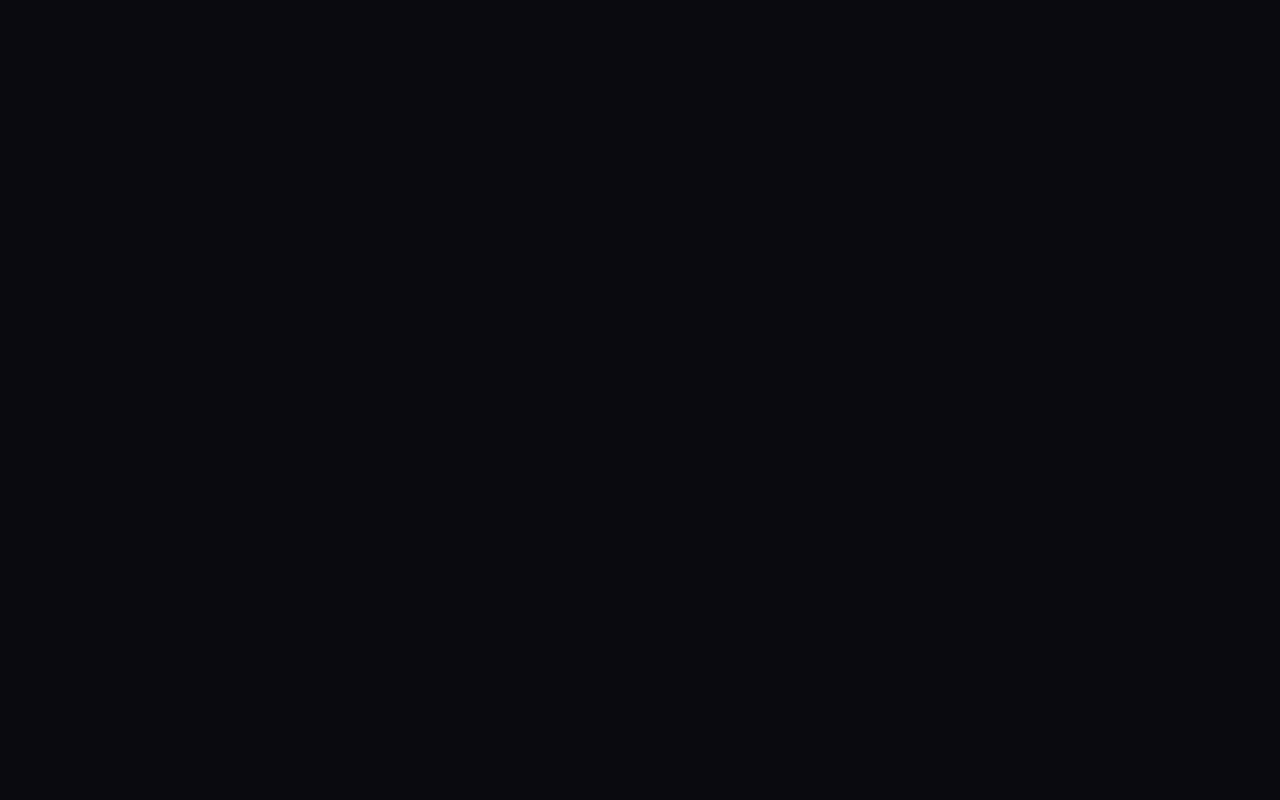
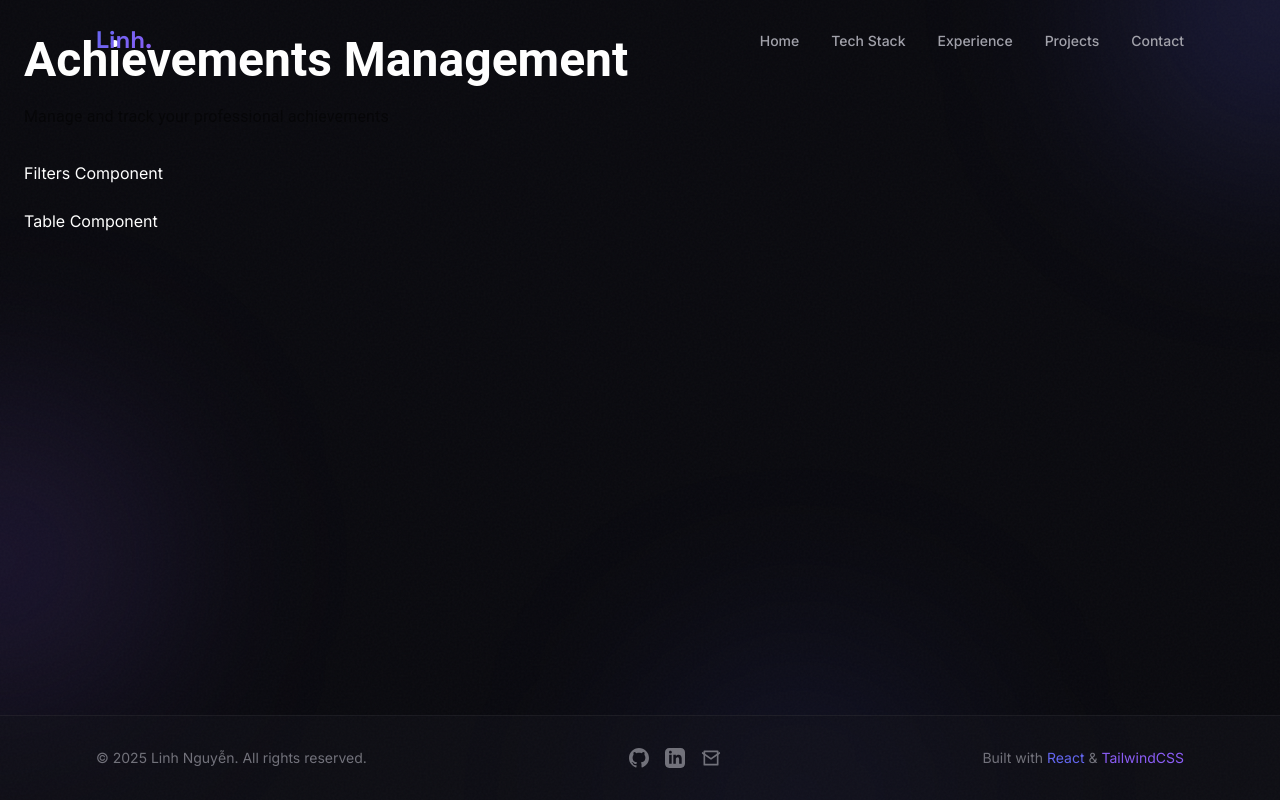
Before and after one commit to muss5tech/Web-assignment, a React (Vite) app: page /achievements in a window 1280 px wide. Before the commit this address had no page. Built offline with nearby package versions, Linux system fonts and the light colour scheme.

Commit message:
feat: add achievements routing page

```diff
--- a/package.json
+++ b/package.json
@@ -11,12 +11,16 @@
     "format": "prettier --write \"src/**/*.{ts,tsx,css}\""
   },
   "dependencies": {
+    "@emotion/react": "^11.14.0",
+    "@emotion/styled": "^11.14.1",
+    "@mui/material": "^7.3.5",
     "@reduxjs/toolkit": "^2.11.0",
     "clsx": "^2.1.1",
     "react": "^18.3.1",
     "react-dom": "^18.3.1",
     "react-redux": "^9.2.0",
     "react-router-dom": "^6.28.0",
+    "sonner": "^2.0.7",
     "zod": "^4.1.13"
   },
   "devDependencies": {
--- a/src/App.tsx
+++ b/src/App.tsx
@@ -1,12 +1,14 @@
 import { Routes, Route } from 'react-router-dom';
 import Layout from './components/layout/Layout';
 import Home from './pages/Home';
+import AchievementsPage from './features/achievements/AchievementsPage';
 
   function App() {
     return (
       <Routes>
         <Route path="/" element={<Layout />}>
           <Route index element={<Home />} />
+          <Route path="achievements" element={<AchievementsPage />} />
         </Route>
       </Routes>
     );
--- /dev/null
+++ b/src/features/achievements/AchievementFilters.tsx
@@ -0,0 +1,7 @@
+import { Box } from '@mui/material';
+
+const AchievementFilters = () => {
+    return <Box mb={3}>Filters Component</Box>;
+};
+
+export default AchievementFilters;
--- /dev/null
+++ b/src/features/achievements/AchievementsPage.tsx
@@ -0,0 +1,44 @@
+
+import { useEffect } from 'react';
+import { Container, Box, Typography, CircularProgress } from '@mui/material';
+import { Toaster } from 'sonner';
+import { useAppDispatch, useAppSelector } from '../../store/hooks';
+import { fetchAchievements } from './achievements.thunks';
+import { selectAchievementsLoading } from './achievements.selectors';
+import AchievementsTable from './AchievementsTable';
+import AchievementFilters from './AchievementFilters';
+
+const AchievementsPage = () => {
+    const dispatch = useAppDispatch();
+    const loading = useAppSelector(selectAchievementsLoading);
+
+    useEffect(() => {
+        dispatch(fetchAchievements());
+    }, [dispatch]);
+
+    if (loading) {
+        return (
+            <Box display="flex" justifyContent="center" alignItems="center" minHeight="100vh">
+                <CircularProgress />
+            </Box>
+        );
+    }
+
+    return (
+        <Container maxWidth="xl" sx={{ py: 4 }}>
+            <Toaster position="top-right" richColors />
+            <Box mb={4}>
+                <Typography variant="h3" component="h1" fontWeight="bold" gutterBottom>
+                    Achievements Management
+                </Typography>
+                <Typography variant="body1" color="text.secondary">
+                    Manage and track your professional achievements
+                </Typography>
+            </Box>
+            <AchievementFilters />
+            <AchievementsTable />
+        </Container>
+    );
+};
+
+export default AchievementsPage;
--- /dev/null
+++ b/src/features/achievements/AchievementsTable.tsx
@@ -0,0 +1,7 @@
+import { Box } from '@mui/material';
+
+const AchievementsTable = () => {
+    return <Box>Table Component</Box>;
+};
+
+export default AchievementsTable;
```
Also changed, not shown: 1 other file (tests, documents, lock files or other folders). Lines whose indentation alone changed are shown as unchanged.
